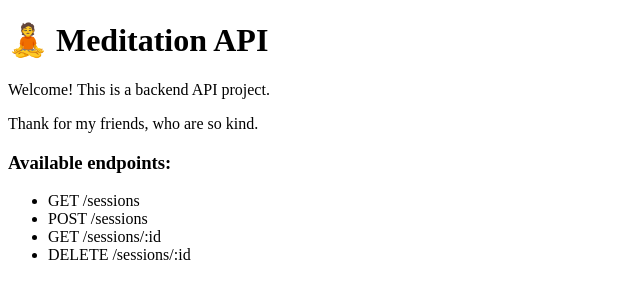
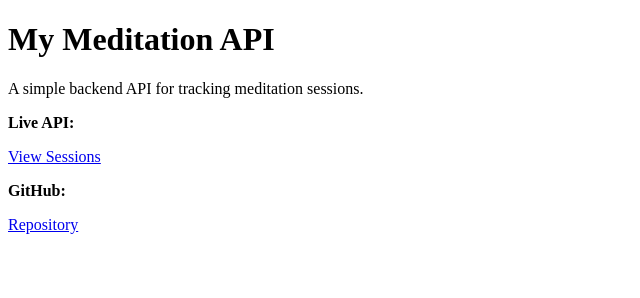
Before and after one commit to JoAnn-git/meditation-api, a website: page public/index.html in a window 1280 px wide. Shown: the whole page, without its empty margins (0-640 px from the left). Drawn offline with Linux system fonts and the light colour scheme.

Commit message:
add readme.md

```diff
--- a/public/index.html
+++ b/public/index.html
@@ -4,16 +4,13 @@
   <title>Meditation API</title>
 </head>
 <body>
-  <h1>🧘 Meditation API</h1>
-  <p>Welcome! This is a backend API project.</p>
-    <p>Thank for my friends, who are so kind.</p>
+ <h1>My Meditation API</h1>
+ <p>A simple backend API for tracking meditation sessions.</p>
 
-  <h3>Available endpoints:</h3>
-  <ul>
-    <li>GET /sessions</li>
-    <li>POST /sessions</li>
-    <li>GET /sessions/:id</li>
-    <li>DELETE /sessions/:id</li>
-  </ul>
+<p><strong>Live API:</strong></p>
+<a href="/sessions">View Sessions</a>
+
+<p><strong>GitHub:</strong></p>
+<a href="https://github.com/JoAnn-git/meditation-api">Repository</a>
 </body>
 </html>
```
Also changed, not shown: controllers/sessionController.js (+10 -2 lines), README.md (added).
